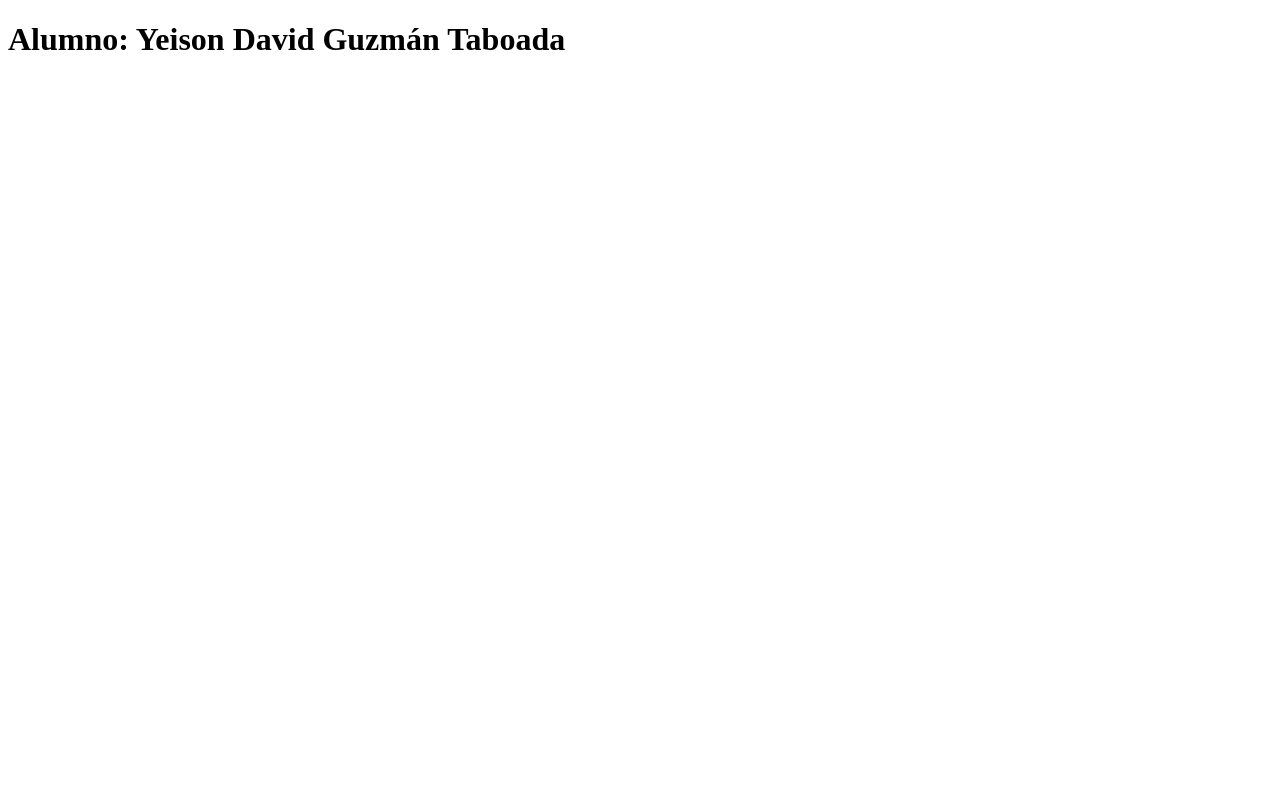
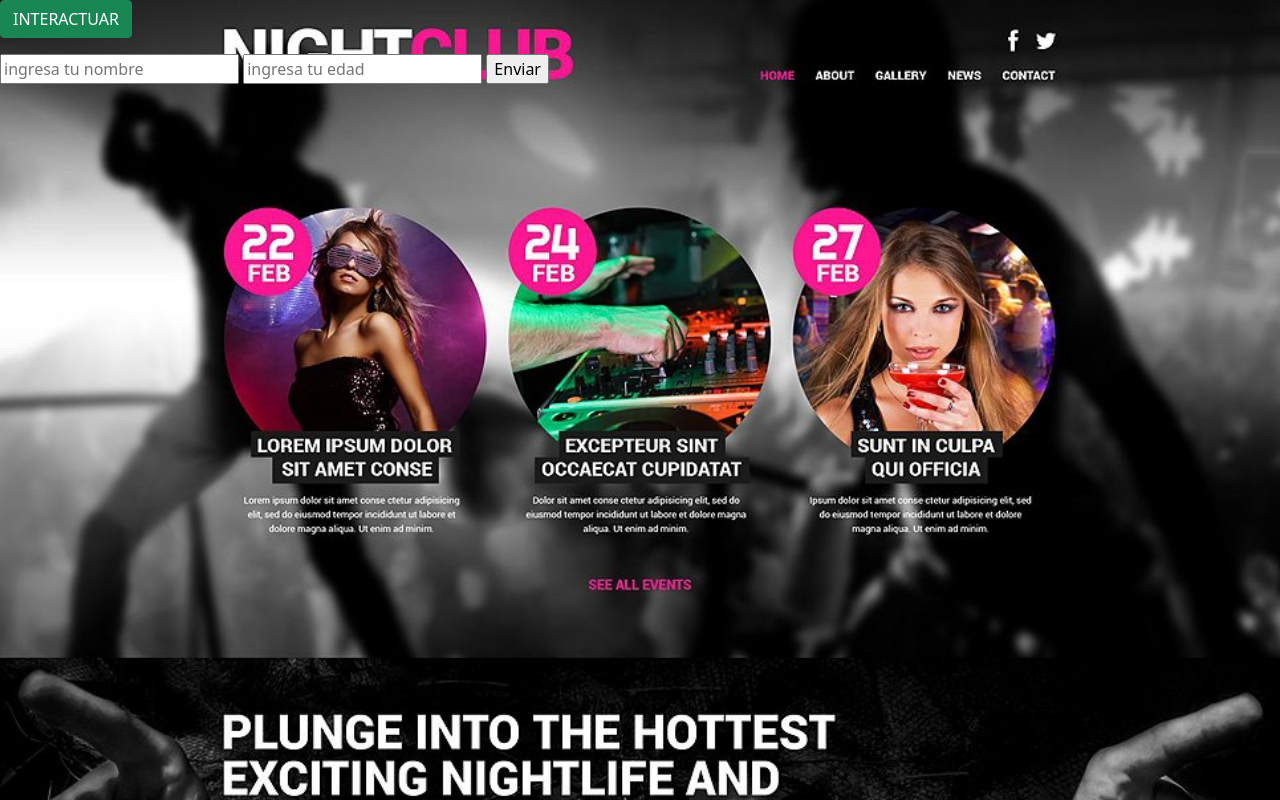
Before and after one commit to davidguzmantaboada/davidguzmantaboadajavascript, a plain HTML site: page index.html in a window 1280 px wide. Drawn offline with nearby package versions, Linux system fonts and the light colour scheme.

Commit message:
Add files via upload

```diff
--- a/index.html
+++ b/index.html
@@ -1,12 +1,32 @@
 <!DOCTYPE html>
 <html lang="en">
+
 <head>
-	<meta charset="UTF-8">
-	<meta name="viewport" content="width=device-width, initial-scale=1.0">
-	<title>clase 6 JS</title>
-	<h1>Alumno: Yeison David Guzmán Taboada</h1>
+    <meta charset="UTF-8">
+    <meta http-equiv="X-UA-Compatible" content="IE=edge">
+    <meta name="viewport" content="width=device-width, initial-scale=1.0">
+    <link rel="stylesheet" href="style.css">
+    <!-- CSS only -->
+    <link href="https://cdn.jsdelivr.net/npm/bootstrap@5.1.0/dist/css/bootstrap.min.css" rel="stylesheet" integrity="sha384-KyZXEAg3QhqLMpG8r+8fhAXLRk2vvoC2f3B09zVXn8CA5QIVfZOJ3BCsw2P0p/We" crossorigin="anonymous">
+    <title>Clase 9</title>
 </head>
+
 <body>
-<script src="listas.js"></script>
+    <section>
+        <button class="btn btn-success" id="miBoton">INTERACTUAR</button>
+        <p></p>
+        <form id="formulario">
+            <input id="nombre" type="text" placeholder="ingresa tu nombre" onkeypress="capturarEnter(event)">
+            <!--  -->
+            <input id="edad" type="text" placeholder="ingresa tu edad" onchange="validarEdad(this)">
+            <!--  -->
+            <input type="submit" value="Enviar">
+        </form>
+        <p></p>
+    </section>
+    <!-- JavaScript Bundle with Popper -->
+    <script src="https://cdn.jsdelivr.net/npm/bootstrap@5.1.0/dist/js/bootstrap.bundle.min.js" integrity="sha384-U1DAWAznBHeqEIlVSCgzq+c9gqGAJn5c/t99JyeKa9xxaYpSvHU5awsuZVVFIhvj" crossorigin="anonymous"></script>
+    <script src="script.js"></script>
 </body>
+
 </html>
--- /dev/null
+++ b/script.js
@@ -0,0 +1,10 @@
+//EVENTOS DOM
+
+let boton = document.getElementById("miBoton");
+
+function validarEdad(entrada) {
+    let edadInput = entrada.value;
+    if (edadInput < 18) {
+        alert("Eres menor de edad!");
+    }
+}
--- /dev/null
+++ b/style.css
@@ -0,0 +1,6 @@
+
+body{
+	background-image: url(./img/club.jpg);
+	background-repeat: no-repeat;
+	background-size: cover;
+}
```
Also changed, not shown: img/club.jpg (added).
